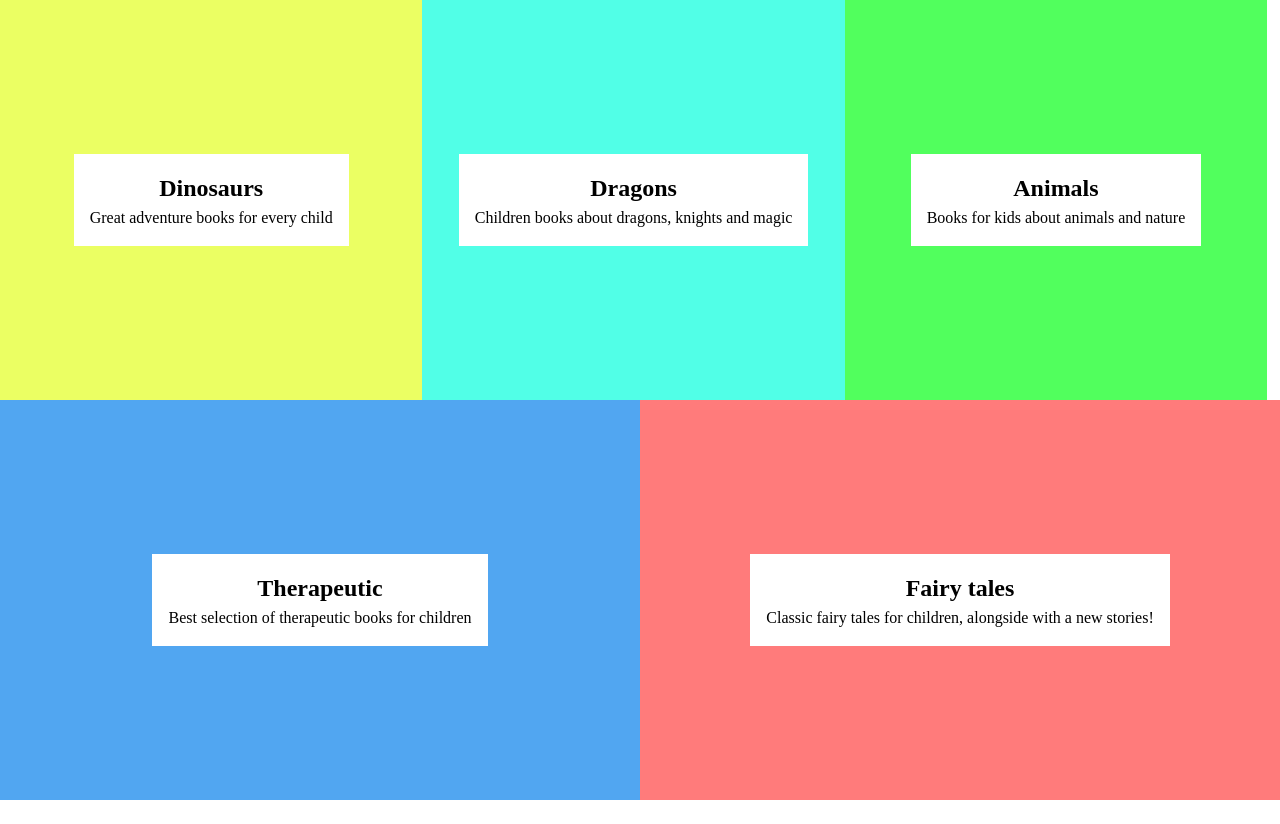
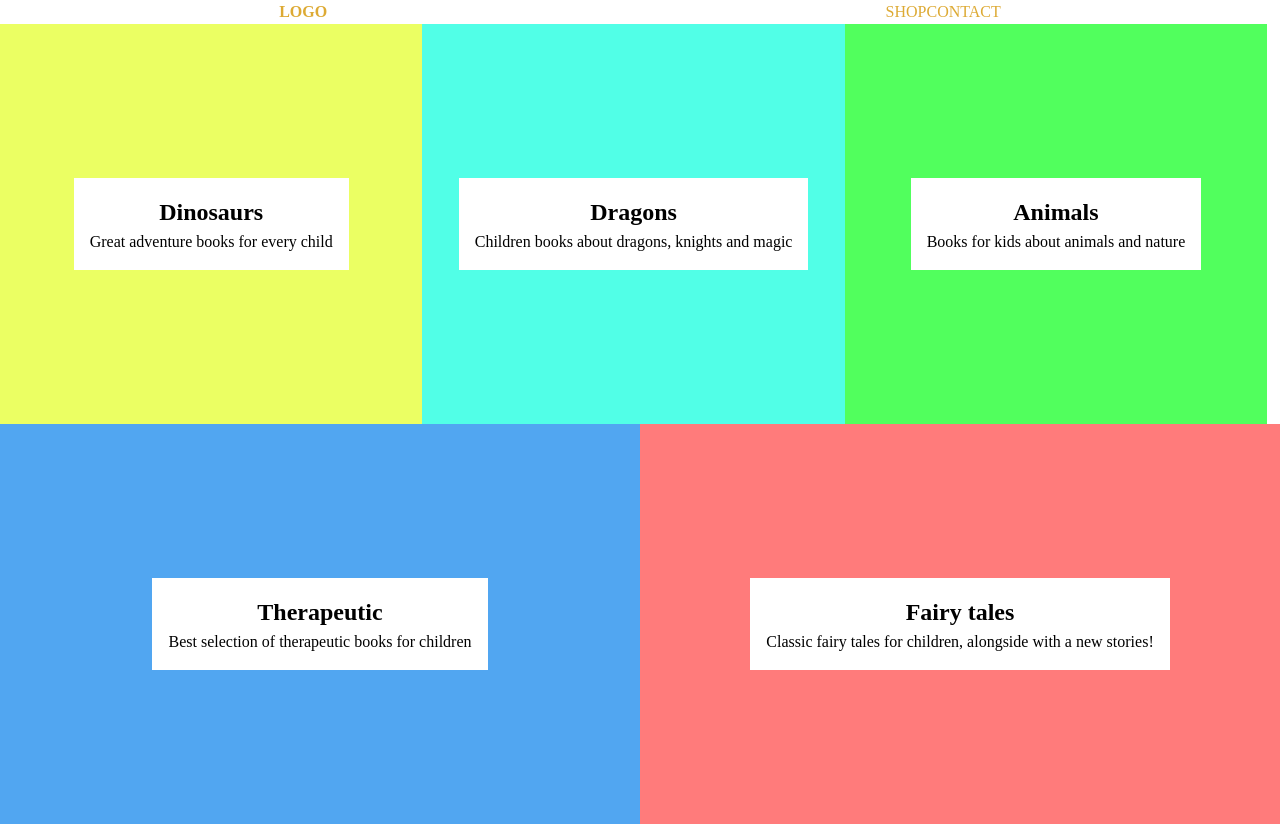
Before and after one commit to Pmejna/FairyEbooks, a React (Create React App) app: page / in a window 1280 px wide. Before the commit the page ends 800 px from the top, so only its background shows below. Built offline with nearby package versions, Linux system fonts and the light colour scheme; a web font is replaced by a local one.

Commit message:
create Header component, implement into App.js

```diff
--- a/src/App.js
+++ b/src/App.js
@@ -1,16 +1,20 @@
 import React from 'react';
 import GlobalStyle from './assets/styles/globalStyles';
-import {Route} from 'react-router-dom';
+import {Route, Switch} from 'react-router-dom';
 
 import Homepage from './pages/Homepage/Homepage';
 import ShopPage from './pages/Shop/ShopPage';
+import Header from './components/Header/Header';
 
 const App = () =>  {
   return (
     <>
       <GlobalStyle/>
-      <Route exact path='/' component={Homepage}/>
-      <Route exact path='/shop' component={ShopPage}/>
+      <Header/>
+      <Switch>
+        <Route exact path='/' component={Homepage}/>
+        <Route exact path='/shop' component={ShopPage}/>
+      </Switch>
     </>
   );
 }
--- a/src/assets/styles/globalStyles.js
+++ b/src/assets/styles/globalStyles.js
@@ -23,6 +23,10 @@ const GlobalStyle = createGlobalStyle`
         max-width: 100%;
         display: block;
     }
+    a {
+        text-decoration: none;
+        color: #ddaa34;
+    }
 `;
 
 export default GlobalStyle
--- /dev/null
+++ b/src/components/Header/Header.jsx
@@ -0,0 +1,31 @@
+import React from 'react';
+import styled from 'styled-components';
+import {Link} from 'react-router-dom';
+import NavList from '../NavList/NavList';
+
+const HeaderWrapper = styled.header`
+    nav {
+        display: flex;
+        flex-direction: row;
+        justify-content: space-around;
+        align-items: center;
+    }
+`;
+
+const HeaderLogo = styled(Link)`
+    font-weight: 700;
+`;
+
+
+const Header = () => {
+    return (
+        <HeaderWrapper>
+            <nav>
+                <HeaderLogo to='/'>LOGO</HeaderLogo>
+                <NavList/>
+            </nav>
+        </HeaderWrapper>
+    )
+};
+
+export default Header
--- /dev/null
+++ b/src/components/NavList/NavList.jsx
@@ -0,0 +1,19 @@
+import React from 'react';
+import styled from 'styled-components';
+import {Link} from 'react-router-dom';
+
+const NavListWrapper = styled.ul`
+
+`;
+
+const NavList = () => {
+    return (
+        <NavListWrapper>
+            <Link to='/shop'>SHOP</Link>
+            <Link to='/contact'>CONTACT</Link>
+            <Link to='/about'></Link>
+        </NavListWrapper>
+    )
+};
+
+export default NavList
```
Also changed, not shown: 1 other file (tests, documents, lock files or other folders).
